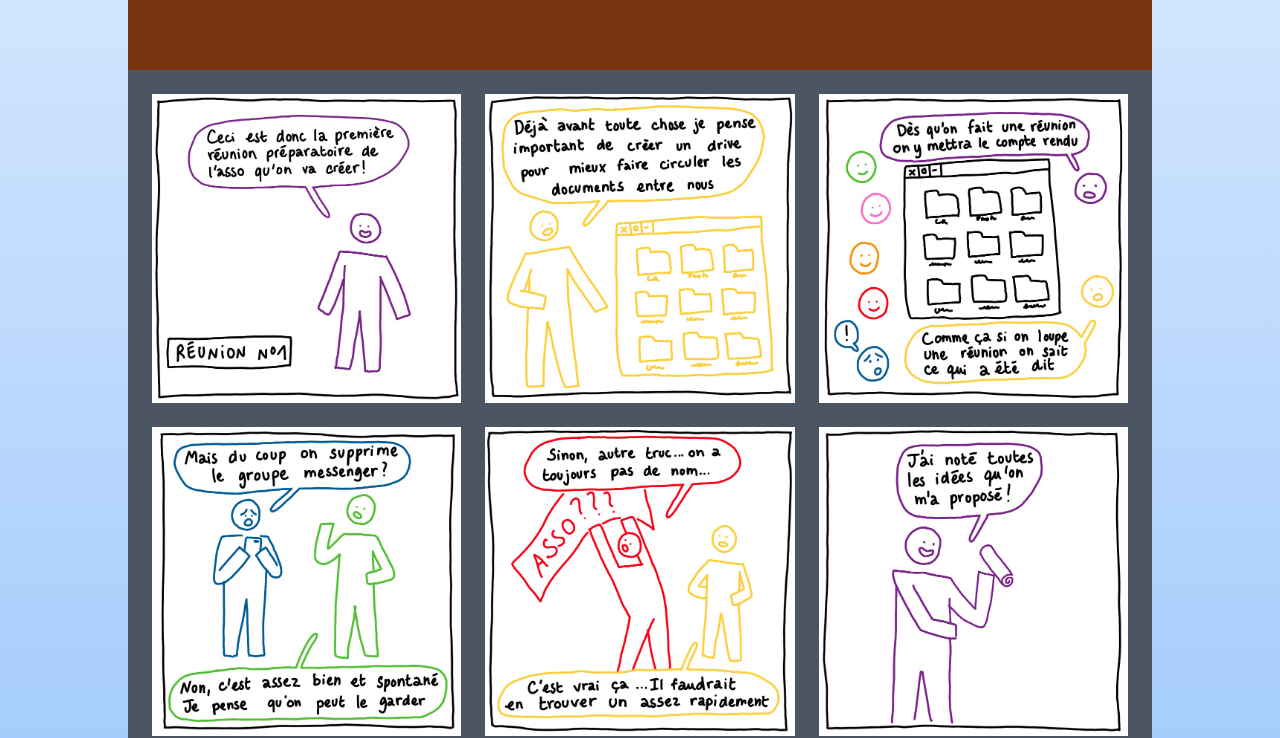
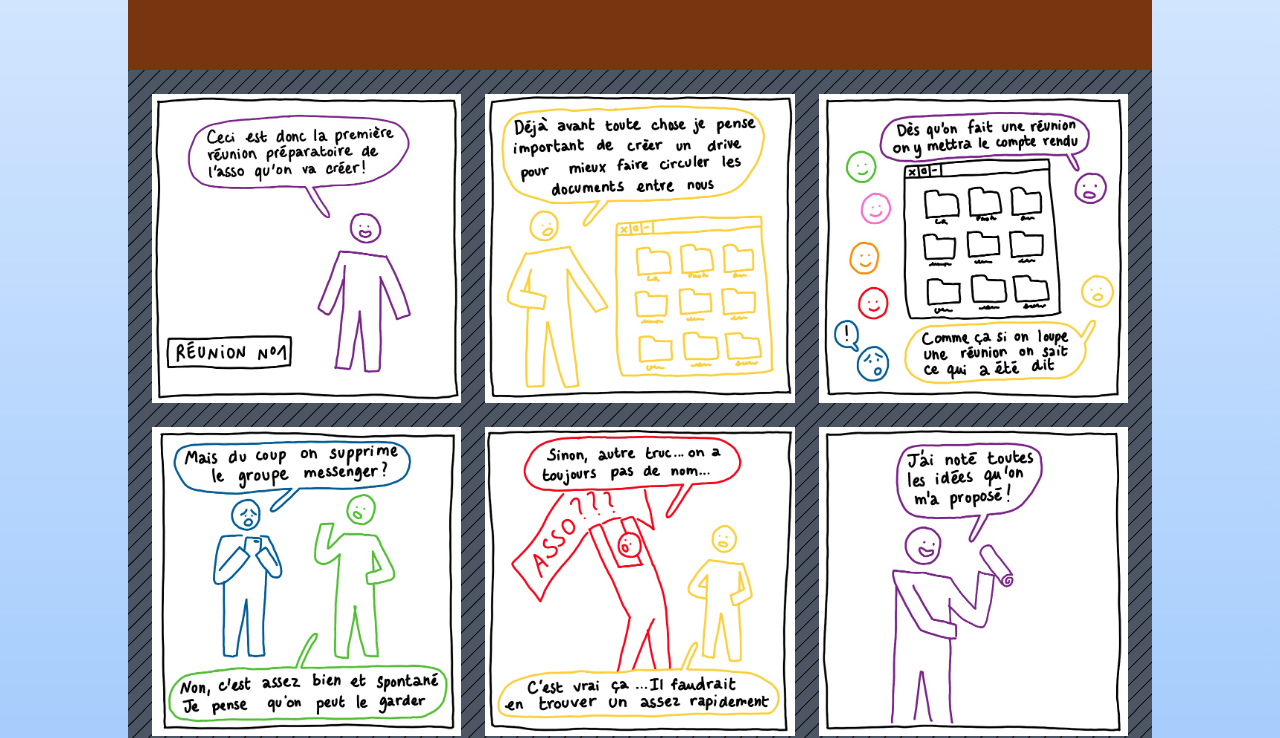
Before and after one commit to ClementChaumel/FossileFuture, a Gatsby site: page / in a window 1280 px wide. Shown: the part 522-1260 px from the top of the page. Built offline with nearby package versions, Linux system fonts and the light colour scheme; Gatsby itself is replaced by a stand-in of ours.

Commit message:
🎨 Add wall  texture

```diff
--- a/src/pages/index.js
+++ b/src/pages/index.js
@@ -2,6 +2,8 @@ import React from "react";
 import Mood from "../components/mood";
 
 import SEO from "../components/seo";
+
+import wallTexture from "../images/Textures/texturemaison.svg";
 
 import CR11 from "../images/CR1/cr1_1.jpg";
 import CR12 from "../images/CR1/cr1_2.jpg";
@@ -38,7 +40,13 @@ function IndexPage() {
             C&apos;est le toit !
           </p>
         </div>
-        <div className="grid grid-cols-3 gap-6 p-6 bg-gray-600 ">
+        <div
+          className="grid grid-cols-3 gap-6 p-6 bg-gray-600 "
+          style={{
+            backgroundImage: `url(${wallTexture})`,
+            backgroundSize: "160px",
+          }}
+        >
           <img src={CR11}></img>
           <img src={CR12}></img>
           <img src={CR13}></img>
```
Also changed, not shown: src/images/Textures/texturemaison.svg (added).
